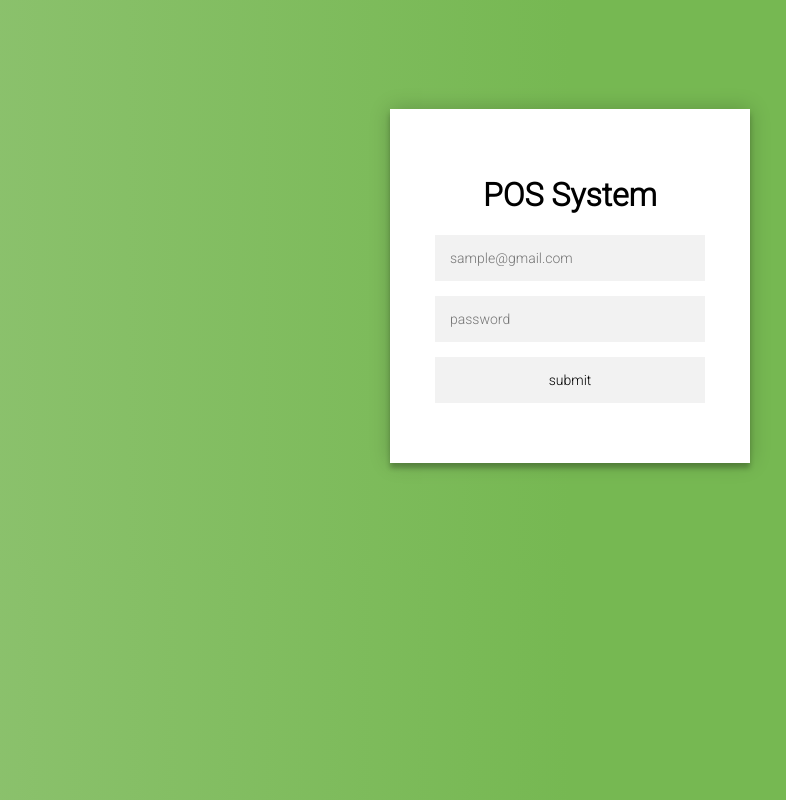
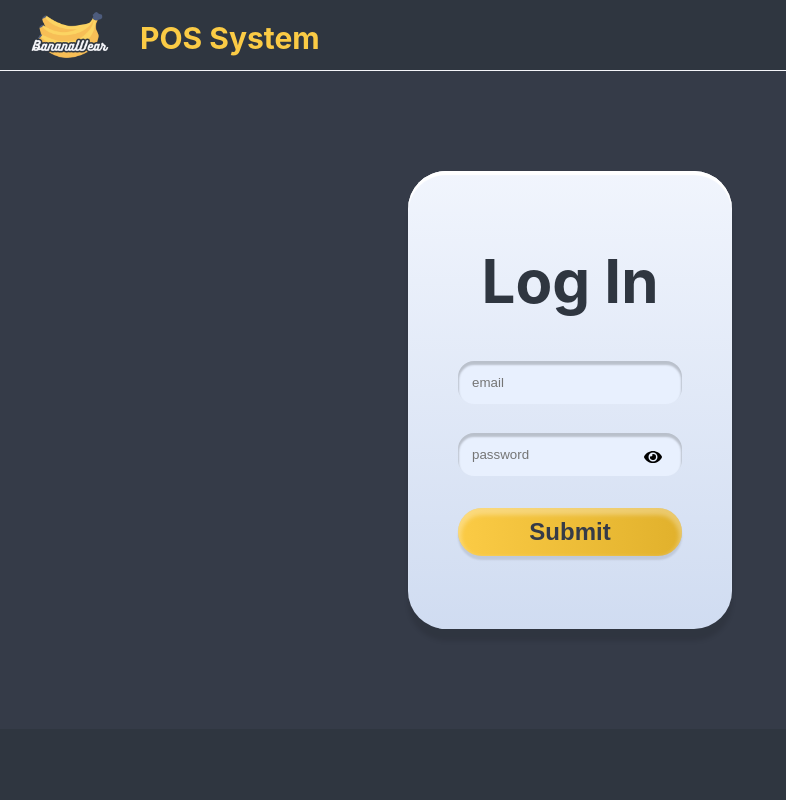
Before and after one commit to Baji0202/pos, a PHP site: page / in a window 1280 px wide. Shown: the whole page, without its empty margins (70-856 px from the left). Run offline with PHP 8.4, Linux system fonts and the light colour scheme.

Commit message:
login
ang hirap tae login pa pang(di pa tapos)

```diff
--- a/include/styles/indexstyle.css
+++ b/include/styles/indexstyle.css
@@ -1,101 +1,136 @@
-@import url(https://fonts.googleapis.com/css?family=Roboto:300);
+/* Resetting default margin and padding */
+* {
+  margin: 0;
+  padding: 0;
+  box-sizing: border-box;
+}
 
+body{
+background-color: #2f3640;
+}
+/* Basic styling for the navigation */
+nav {
+  background-color: #2f3640;
+  padding: 12px 20px;
+  border-bottom: 1px solid #f5f6fa; /* Add bottom border */
+  box-shadow: 0 12px 10px rgba(0, 0, 0, 0.1); /* Add shadow */
+}
+
+nav ul {
+  list-style-type: none;
+}
+
+.logo {
+  display: flex;
+  align-items: center;
+
+}
+.text_logo{
+  font-weight: bold;
+  margin-left: 30px;
+  margin-top :6px;
+  font-size: 30px;
+  color: #fbcb45;
+  font-family: 'Inter', sans-serif;
+}
+/* Styling for the logo */
+.logo img {
+  margin-left: 80px;
+  height: auto;
+  width: 80px /* Adjust the width as needed */
+}
+
+/* Styling for the login page */
 .login-page {
-  width: 360px;
-  padding: 8% 0 0;
+  font-family: 'Inter', sans-serif;
+  margin-bottom: 36px;
+  padding: 100px;
   margin: auto;
+  background-color: #353b48;
 }
+
+
+/* Styling for the login form */
 .form {
   position: relative;
-  z-index: 1;
-  background: #FFFFFF;
-  max-width: 360px;
-  margin: 0 auto 100px;
-  padding: 45px;
+  margin-left: 35%;
+  width:30%;
+  height: 458px;
+  background-image: linear-gradient(#f1f5fd, #d0dcf1);
+  padding-left: 50px;
+  padding-right: 50px;
+  padding-BOTTOM: 30px;
+  padding-top: 40px;
+  border-radius: 38px;
+  box-shadow: 0 12px 4px rgba(0, 0, 0, 0.1), inset 0 4px 1px rgb(255, 255, 255);
+  align-content: center;
+}
+
+
+.form h1 {
+  margin-bottom: 40px;
   text-align: center;
-  box-shadow: 0 0 20px 0 rgba(0, 0, 0, 0.2), 0 5px 5px 0 rgba(0, 0, 0, 0.24);
+  font-weight: bold;
+  color:#2f3640;
+  font-size: 60px ;
+
 }
-.form input {
-  font-family: "Roboto", sans-serif;
-  outline: 0;
-  background: #f2f2f2;
+
+.form input[type="email"],
+.form input[type="password"],
+.form input[type="text"] {
   width: 100%;
-  border: 0;
-  margin: 0 0 15px;
-  padding: 15px;
-  box-sizing: border-box;
-  font-size: 14px;
+  margin-top: 2%;
+  padding: 14px;
+  margin-bottom: 24px;
+  border: none;
+  border-radius: 16px;
+  box-shadow: inset 0 3px 2px 1px rgba(0, 0, 0, 0.2);
+  background-color: #e8f0fe;
 }
-.form button {
-  font-family: "Roboto", sans-serif;
-  text-transform: uppercase;
-  outline: 0;
-  background: #4CAF50;
+
+.form input[type="submit"] {
+  margin-top: 8px;
+  margin-bottom: 10px;
   width: 100%;
-  border: 0;
-  padding: 15px;
-  color: #FFFFFF;
-  font-size: 14px;
-  -webkit-transition: all 0.3 ease;
-  transition: all 0.3 ease;
+  padding: 10px 20px;
+  background-image: linear-gradient(to right,#fbcb45,  #e1b12c); /* Gradient background */
+  color: #353b48;
+  border: none;
+  border-radius: 40px;
   cursor: pointer;
+  transition: background-color 0.3s ease;
+  font-size: 24px;
+  font-weight: bold;
+  box-shadow: 0 4px 2px rgba(0, 0, 0, 0.1), inset 0 4px 4px 3px rgba(255, 255, 255, 0.3);
 }
-.form button:hover,.form button:active,.form button:focus {
-  background: #43A047;
+
+.form input[type="submit"]:hover {
+  background-image: linear-gradient(to bottom, #e1b12c, #e1b12c); /* Gradient background */
 }
-.form .message {
-  margin: 15px 0 0;
-  color: #b3b3b3;
+
+
+/* Add styles for the eye icon */
+.password-toggle {
+    position: relative;
+}
+
+.password-toggle .toggle-icon {
+    position: absolute;
+    right: 20px;
+    top: 40%;
+    transform: translateY(-50%);
+    cursor: pointer;
+}
+
+
+.error-message {
+  color: red;
   font-size: 12px;
-}
-.form .message a {
-  color: #4CAF50;
-  text-decoration: none;
-}
-.form .register-form {
-  display: none;
-}
-.container {
-  position: relative;
-  z-index: 1;
-  max-width: 300px;
-  margin: 0 auto;
-}
-.container:before, .container:after {
-  content: "";
-  display: block;
-  clear: both;
-}
-.container .info {
-  margin: 50px auto;
+  position: absolute;
+  top: calc(80% + 10px); /* Position it just below the form elements */
+  left: 0;
+  width: 100%;
+  padding: 10px 20px;
   text-align: center;
 }
-.container .info h1 {
-  margin: 0 0 15px;
-  padding: 0;
-  font-size: 36px;
-  font-weight: 300;
-  color: #1a1a1a;
-}
-.container .info span {
-  color: #4d4d4d;
-  font-size: 12px;
-}
-.container .info span a {
-  color: #000000;
-  text-decoration: none;
-}
-.container .info span .fa {
-  color: #EF3B3A;
-}
-.button:hover{
-  background-color: rgb(141,194,111);
-}
-body {
-  background: #76b852; /* fallback for old browsers */
-  background: rgb(141,194,111);
-  background: linear-gradient(90deg, rgba(141,194,111,1) 0%, rgba(118,184,82,1) 50%);
-  font-family: "Roboto", sans-serif;
-  -webkit-font-smoothing: antialiased;
-  -moz-osx-font-smoothing: grayscale;
-}
--- a/index.php
+++ b/index.php
@@ -6,7 +6,7 @@ try {
 
     if(isset($_POST["submit"])){
         if(empty($_POST['email']) || empty($_POST['pass'])){
-            echo "Please provide both your username and password for login";
+            $message = "Please provide both your username and password for login";
         }
         else{
             $email = $_POST['email'];
@@ -32,23 +32,17 @@ try {
 
                     if ($role == 'admin' || $role == 'Admin') {
                         header("Location: admin_side\admindashboard.php");
-
+                        exit;
                     } else {
                         header("Location: home.php");
-
+                        exit;
                     }
-                    $pdoConnect = null;
-                        $stmt = null;
-                        exit;
                 }else{
-                    echo 'The username or password is incorrect';
+                    $message = 'The username or password is incorrect';
                 }
             } else {
-                echo 'No account found.';
+                $message = 'No account found.';
             }
-
-
-
         }
     }
 } catch (PDOException $error) {
@@ -61,20 +55,64 @@ try {
 <html lang="en">
 <head>
     <meta charset="UTF-8">
-    <meta name="viewport" content="width=device-width, initial-scale=1.0">
+    <meta name="viewport" content="width=device-width, initi.logal-scale=1.0">
     <title>Landing Page</title>
     <link rel="stylesheet" href="include\styles\indexstyle.css">
+    <link rel="stylesheet" href="https://cdnjs.cloudflare.com/ajax/libs/font-awesome/5.15.4/css/all.min.css">
+    <link rel="icon" type="image/png" href="include\image\logo.png">
+
 </head>
 <body>
+<nav>
+    <ul>
+    <div class="logo">
+        <img src="include\image\logo-black.png" alt="Company Logo">
+        <div class="text_logo">POS System</div>
+    </div>
+    </ul>
+</nav>
+
 <div class="login-page">
+
+        <div class="content">
+        </div>
         <div class="form">
-        <h1>POS System</h1>
+        <h1>Log In</h1>
+
         <form class="login-form" method="post">
-            <input type="email" placeholder="sample@gmail.com" name="email">
-            <input type="password" placeholder="password" name="pass">
-            <input  class="button" type="submit" name="submit" value="submit">
+            <input type="email" placeholder="email" name="email">
+            <div class="password-toggle">
+                    <input type="password" placeholder="password" name="pass" id="password">
+                    <span class="toggle-icon" onclick="togglePassword()"><i class="fas fa-eye" id="eye-icon"></i></span>
+                </div>
+            <input  class="button" type="Submit" name="submit" value="Submit">
+            <div class="error-message">
+            <?php
+            if (isset($message)) {
+            echo "<span class='error-message'>$message</span>";
+            }
+            ?>
+            </div>
         </form>
         </div>
-    </div>
+
+</div>
 </body>
+
+<script src="https://cdnjs.cloudflare.com/ajax/libs/font-awesome/5.15.4/js/all.min.js"></script>
+    <script>
+        function togglePassword() {
+            var passwordField = document.getElementById("password");
+            var eyeIcon = document.getElementById("eye-icon");
+            if (passwordField.type === "password") {
+                passwordField.type = "text";
+                eyeIcon.classList.remove("fa-eye");
+                eyeIcon.classList.add("fa-eye-slash");
+            } else {
+                passwordField.type = "password";
+                eyeIcon.classList.remove("fa-eye-slash");
+                eyeIcon.classList.add("fa-eye");
+            }
+        }
+    </script>
 </html>
```
Also changed, not shown: include/image/logo-black.png (added), include/image/logo-white.png (added), include/image/logo.png (added).
